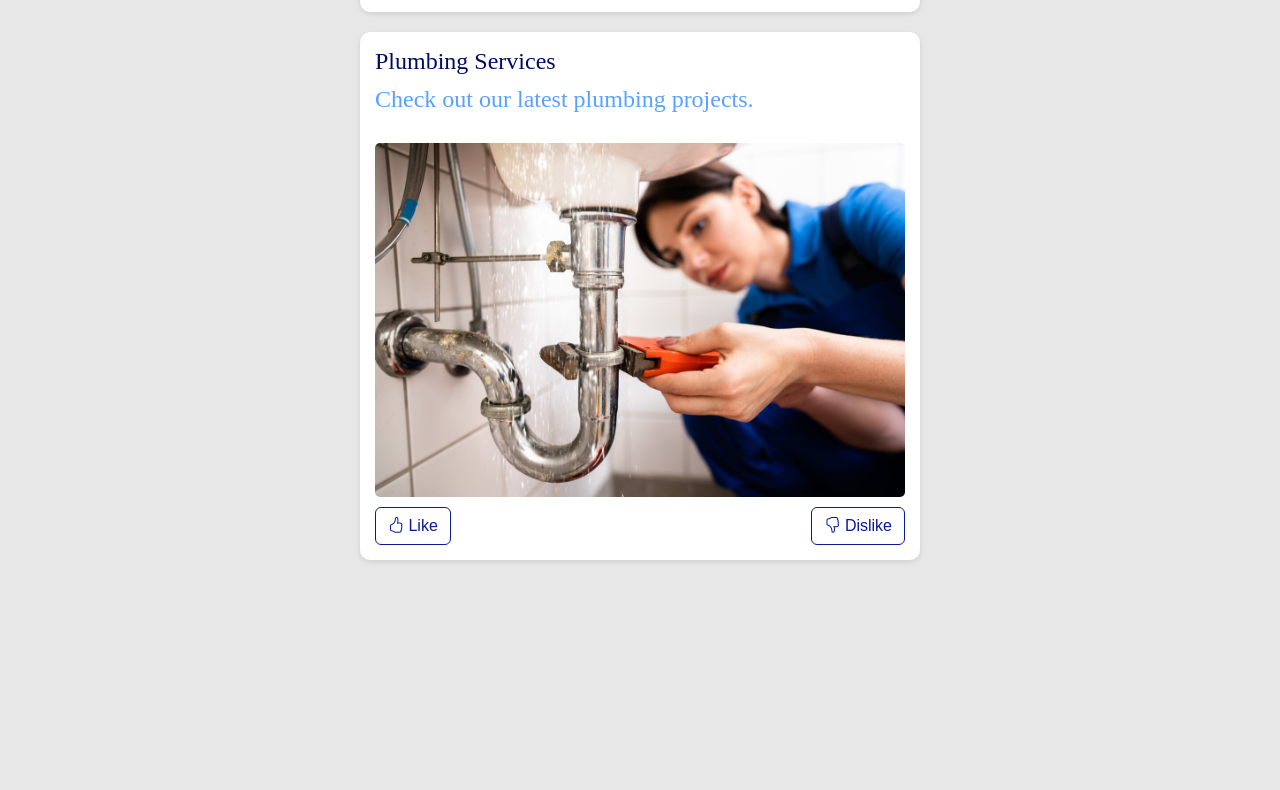
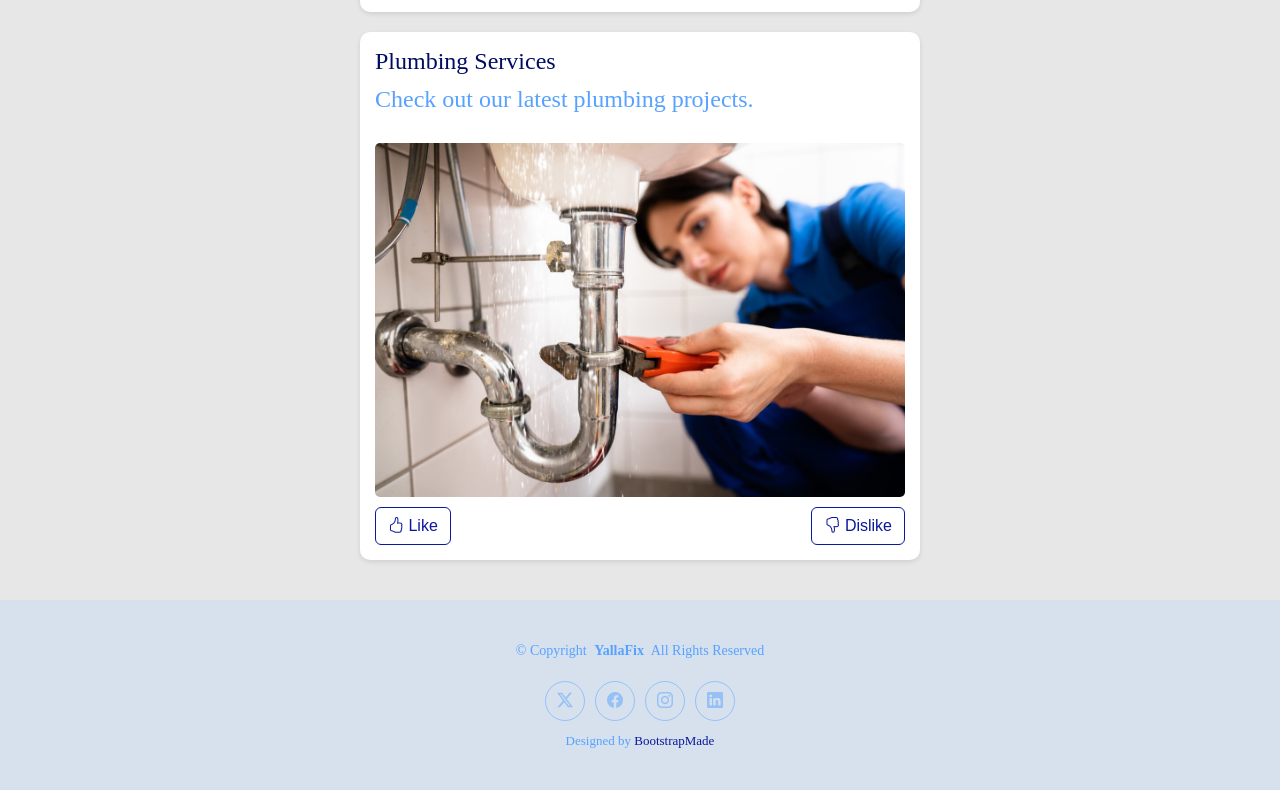
Before and after one commit to rawan-ahmad/yallafixfinal, a plain HTML site: page feed.html in a window 1280 px wide. Shown: the part 706-1496 px from the top of the page. Before the commit the page ends 1306 px from the top, so only its background shows below. Drawn offline with Linux system fonts and the light colour scheme.

Commit message:
added footer for feed

```diff
--- a/feed.html
+++ b/feed.html
@@ -48,7 +48,7 @@
 
           <nav id="navmenu" class="navmenu">
             <ul>
-              <li><a href="#hero" class="active">Home</a></li>
+              <li><a href="index.html" class="active">Home</a></li>
               <li><a href="#about">About</a></li>
               <li><a href="#services">Services</a></li>
               <li><a href="#contact">Contact</a></li>
@@ -84,6 +84,24 @@
         </div>
     </main>
 
+    <footer id="footer" class="footer light-background">
+        <div class="container">
+          <div class="copyright text-center ">
+            <p>© <span>Copyright</span> <strong class="px-1 sitename">YallaFix</strong> <span>All Rights Reserved</span></p>
+          </div>
+          <div class="social-links d-flex justify-content-center">
+            <a href=""><i class="bi bi-twitter-x"></i></a>
+            <a href=""><i class="bi bi-facebook"></i></a>
+            <a href=""><i class="bi bi-instagram"></i></a>
+            <a href=""><i class="bi bi-linkedin"></i></a>
+          </div>
+          <div class="credits">
+            <!-- Licensing information: https://bootstrapmade.com/license/ -->
+            Designed by <a href="https://bootstrapmade.com/">BootstrapMade</a>
+          </div>
+        </div>
+      </footer>
+
     <script src="vendor/bootstrap/js/bootstrap.bundle.min.js"></script>
 </body>
 </html>
```
